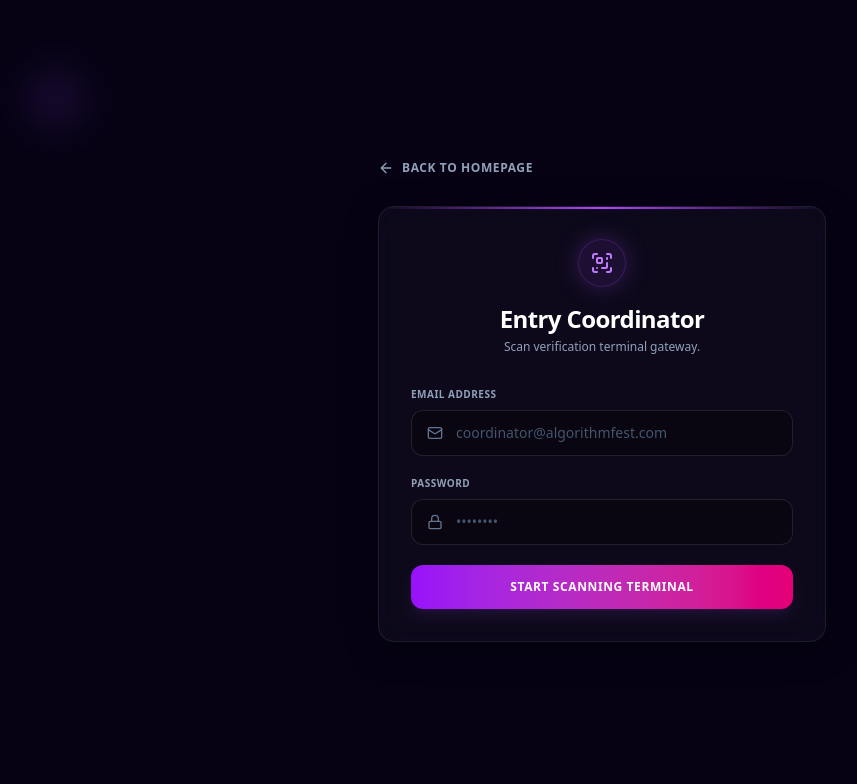
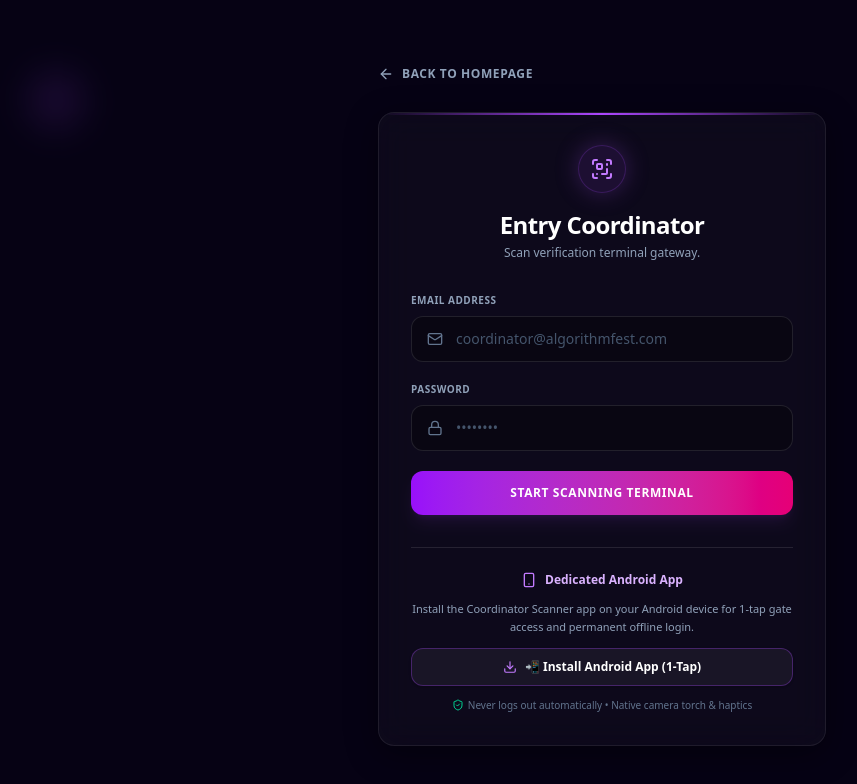
Before and after one commit to bhanupratapkaushik31-hub/algo-rhythm-freshers, a Next.js app: page /coordinator/login in a window 1280 px wide. Shown: the top 784 px of the page, without its empty margins (38-895 px from the left). Built offline with nearby package versions, Linux system fonts and the light colour scheme; no server answers.

Commit message:
feat(coordinator): add 1-tap Android App install & launcher widget on login page

```diff
--- a/src/app/coordinator/login/page.tsx
+++ b/src/app/coordinator/login/page.tsx
@@ -4,7 +4,17 @@ import React, { useState, useEffect } from 'react';
 import { useRouter } from 'next/navigation';
 import { supabase } from '@/lib/supabase';
 import { motion, AnimatePresence } from 'framer-motion';
-import { ScanQrCode, Mail, Lock, Loader2, AlertTriangle, ArrowLeft } from 'lucide-react';
+import {
+  ScanQrCode,
+  Mail,
+  Lock,
+  Loader2,
+  AlertTriangle,
+  ArrowLeft,
+  Smartphone,
+  Download,
+  ShieldCheck
+} from 'lucide-react';
 import Link from 'next/link';
 
 export default function CoordinatorLogin() {
@@ -14,6 +24,39 @@ export default function CoordinatorLogin() {
   const [password, setPassword] = useState('');
   const [loading, setLoading] = useState(false);
   const [error, setError] = useState<string | null>(null);
+  const [deferredPrompt, setDeferredPrompt] = useState<any>(null);
+  const [isInstalled, setIsInstalled] = useState(false);
+
+  // Listen for Android PWA Install Event
+  useEffect(() => {
+    const handler = (e: Event) => {
+      e.preventDefault();
+      setDeferredPrompt(e);
+    };
+
+    window.addEventListener('beforeinstallprompt', handler);
+    window.addEventListener('appinstalled', () => {
+      setIsInstalled(true);
+      setDeferredPrompt(null);
+    });
+
+    return () => {
+      window.removeEventListener('beforeinstallprompt', handler);
+    };
+  }, []);
+
+  const handleInstallApp = async () => {
+    if (deferredPrompt) {
+      deferredPrompt.prompt();
+      const choice = await deferredPrompt.userChoice;
+      if (choice.outcome === 'accepted') {
+        setIsInstalled(true);
+      }
+      setDeferredPrompt(null);
+    } else {
+      alert('To install directly on Android:\n1. Tap the 3 dots (⋮) in Chrome\n2. Select "Install app" or "Add to Home screen"\n3. Enjoy instant full-screen scanning without re-login!');
+    }
+  };
 
   // 1. If already logged in, redirect to scanner page
   useEffect(() => {
@@ -212,6 +255,32 @@ export default function CoordinatorLogin() {
           </button>
 
         </form>
+
+        {/* Android App Direct Install Section */}
+        <div className="mt-8 pt-6 border-t border-white/10 text-center space-y-3">
+          <div className="flex items-center justify-center gap-2 text-xs font-bold text-purple-300">
+            <Smartphone className="w-4 h-4 text-purple-400" />
+            <span>Dedicated Android App</span>
+          </div>
+
+          <p className="text-[11px] text-slate-400 leading-relaxed">
+            Install the Coordinator Scanner app on your Android device for 1-tap gate access and permanent offline login.
+          </p>
+
+          <button
+            type="button"
+            onClick={handleInstallApp}
+            className="w-full inline-flex justify-center items-center gap-2 px-4 py-2.5 bg-white/5 hover:bg-white/10 border border-purple-500/30 hover:border-purple-500/60 rounded-xl text-xs font-bold text-white transition-all cursor-pointer shadow-sm"
+          >
+            <Download className="w-3.5 h-3.5 text-purple-400" />
+            {isInstalled ? 'App Already Installed ✓' : '📲 Install Android App (1-Tap)'}
+          </button>
+
+          <div className="flex items-center justify-center gap-1 text-[10px] text-slate-500">
+            <ShieldCheck className="w-3 h-3 text-emerald-400" />
+            <span>Never logs out automatically &bull; Native camera torch & haptics</span>
+          </div>
+        </div>
       </motion.div>
     </div>
   );
--- a/tsconfig.json
+++ b/tsconfig.json
@@ -30,5 +30,5 @@
     ".next/dev/types/**/*.ts",
     "**/*.mts"
   ],
-  "exclude": ["node_modules"]
+  "exclude": ["node_modules", "coordinator-mobile-app"]
 }
```
